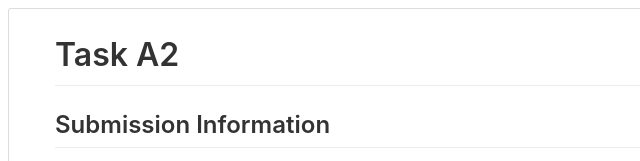
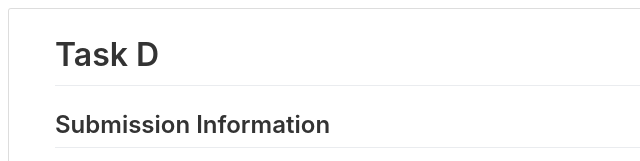
Before and after one commit to Capeguy/cs3219-otot, a plain HTML site: page OTOT_Task_D/README.html in a window 1280 px wide. Shown: the top 161 px of the page, 0-640 px from the left. Drawn offline with Linux system fonts and the light colour scheme.

Commit message:
Update README

```diff
--- a/OTOT_Task_D/README.html
+++ b/OTOT_Task_D/README.html
@@ -13,8 +13,8 @@
 <div class="file" id="user-content-article-README">
 <div class="Box-body readme blob js-code-block-container p-5 p-xl-6" id="user-content-file-docker-image-pull-md-readme" style="margin-left: 40px; margin-right: 40px; margin-top: 20px; margin-bottom: 20px">
 <article class="markdown-body entry-content container-lg" itemprop="text">
-<h1 id="user-content-task-a2">
-<a aria-hidden="true" class="anchor" href="#user-content-task-a2" id="user-content-task-a2" name="user-content-task-a2"><span aria-hidden="true" class="octicon octicon-link"></span></a>Task A2</h1>
+<h1 id="user-content-task-d">
+<a aria-hidden="true" class="anchor" href="#user-content-task-d" id="user-content-task-d" name="user-content-task-d"><span aria-hidden="true" class="octicon octicon-link"></span></a>Task D</h1>
 <h2 id="user-content-submission-information">
 <a aria-hidden="true" class="anchor" href="#user-content-submission-information" id="user-content-submission-information" name="user-content-submission-information"><span aria-hidden="true" class="octicon octicon-link"></span></a>Submission Information</h2>
 <table>
```
Also changed, not shown: 2 other files.
